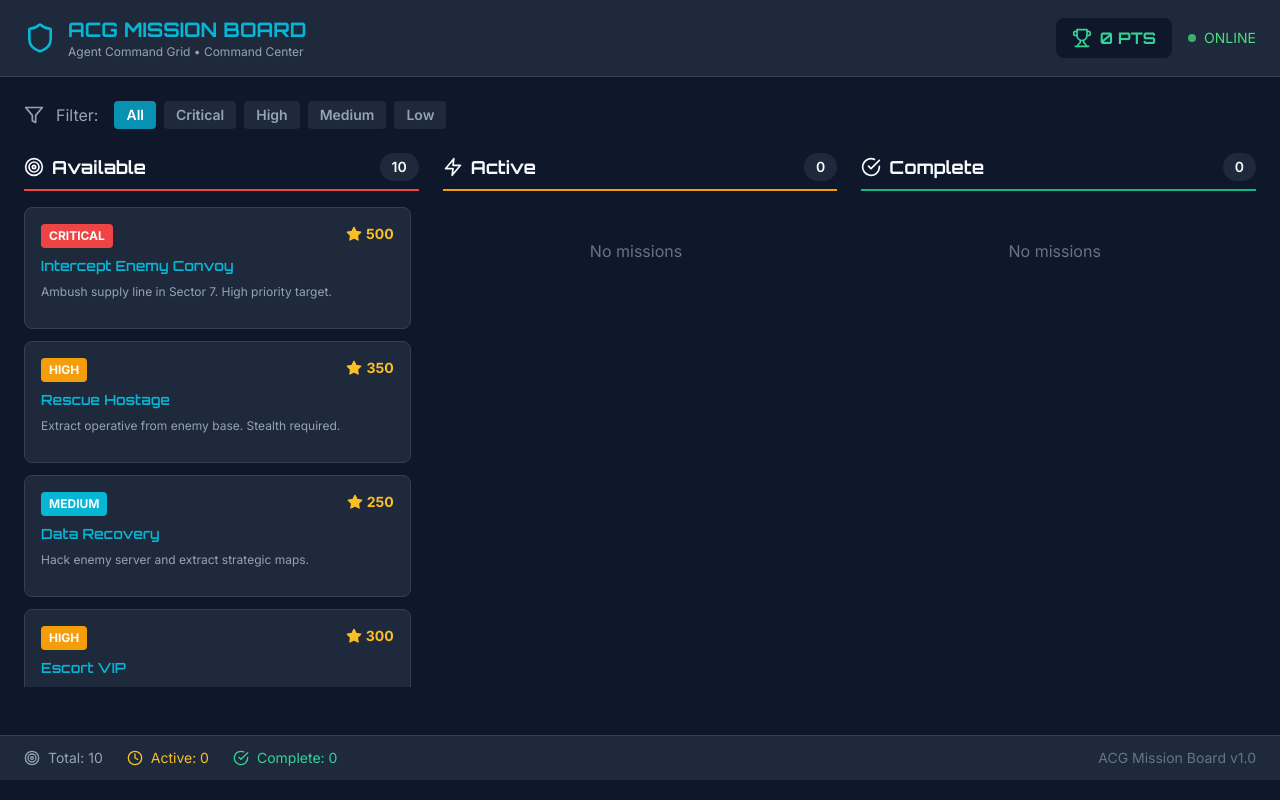
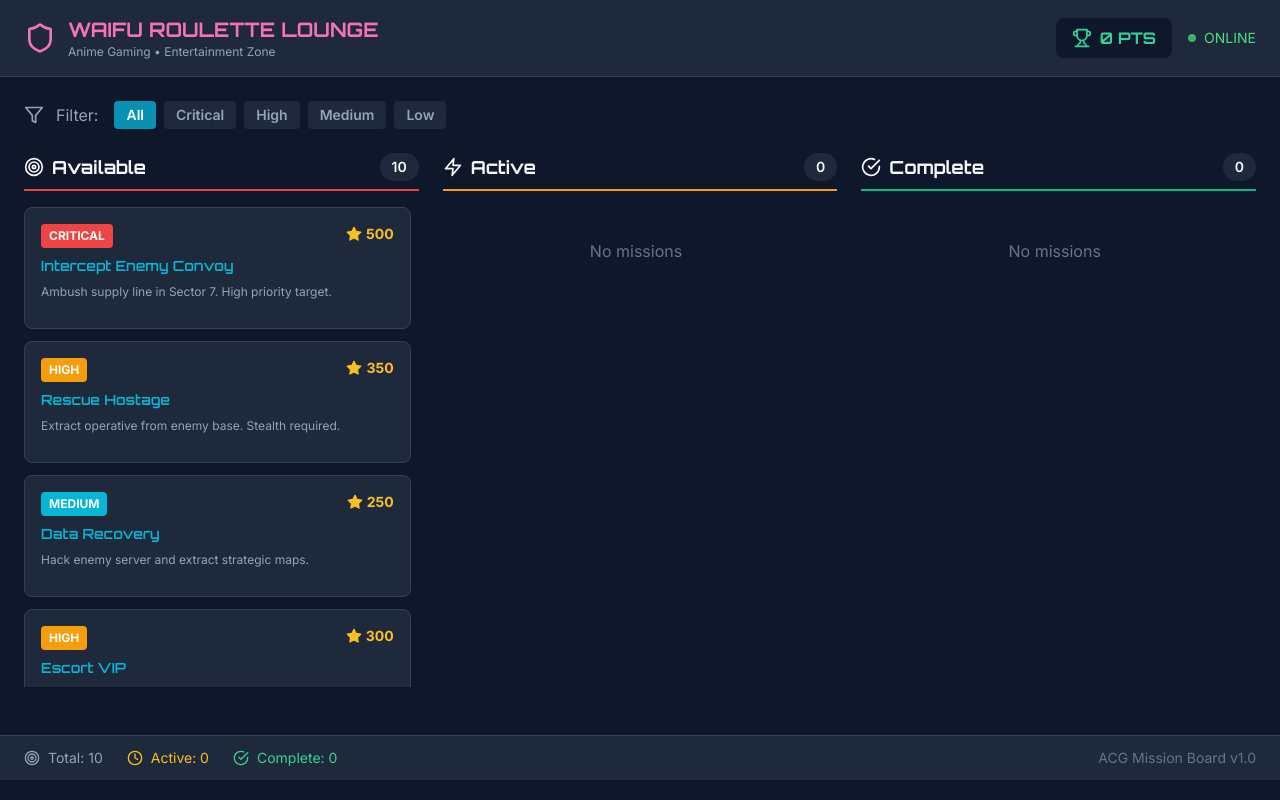
Before and after one commit to kairokome/waifu-roulette-lounge, a React (Vite) app: page / in a window 1280 px wide. Built offline with nearby package versions, Linux system fonts and the light colour scheme.

Commit message:
Rebrand: Rename to Waifu Roulette Lounge

```diff
--- a/index.html
+++ b/index.html
@@ -4,7 +4,7 @@
     <meta charset="UTF-8" />
     <link rel="icon" type="image/svg+xml" href="/vite.svg" />
     <meta name="viewport" content="width=device-width, initial-scale=1.0" />
-    <title>ACG Mission Board</title>
+    <title>Waifu Roulette Lounge</title>
     <link rel="preconnect" href="https://fonts.googleapis.com">
     <link rel="preconnect" href="https://fonts.gstatic.com" crossorigin>
     <link href="https://fonts.googleapis.com/css2?family=Inter:wght@400;500;600;700&family=Orbitron:wght@400;500;600;700;800;900&display=swap" rel="stylesheet">
--- a/package.json
+++ b/package.json
@@ -1,5 +1,5 @@
 {
-  "name": "acg-mission-board",
+  "name": "waifu-roulette-lounge",
   "private": true,
   "version": "1.0.0",
   "type": "module",
--- a/src/App.jsx
+++ b/src/App.jsx
@@ -215,10 +215,10 @@ function App() {
       <header className="bg-navy-800 border-b border-navy-700 px-6 py-4">
         <div className="flex items-center justify-between max-w-7xl mx-auto">
           <div className="flex items-center">
-            <Shield className="w-8 h-8 text-cyan-glow mr-3" />
+            <Shield className="w-8 h-8 text-pink-400 mr-3" />
             <div>
-              <h1 className="font-orbitron font-bold text-xl text-cyan-glow">ACG MISSION BOARD</h1>
-              <p className="text-slate-400 text-xs">Agent Command Grid • Command Center</p>
+              <h1 className="font-orbitron font-bold text-xl text-pink-400">WAIFU ROULETTE LOUNGE</h1>
+              <p className="text-slate-400 text-xs">Anime Gaming • Entertainment Zone</p>
             </div>
           </div>
           <div className="flex items-center space-x-4">
```
Also changed, not shown: 2 other files (tests, documents, lock files or other folders).
